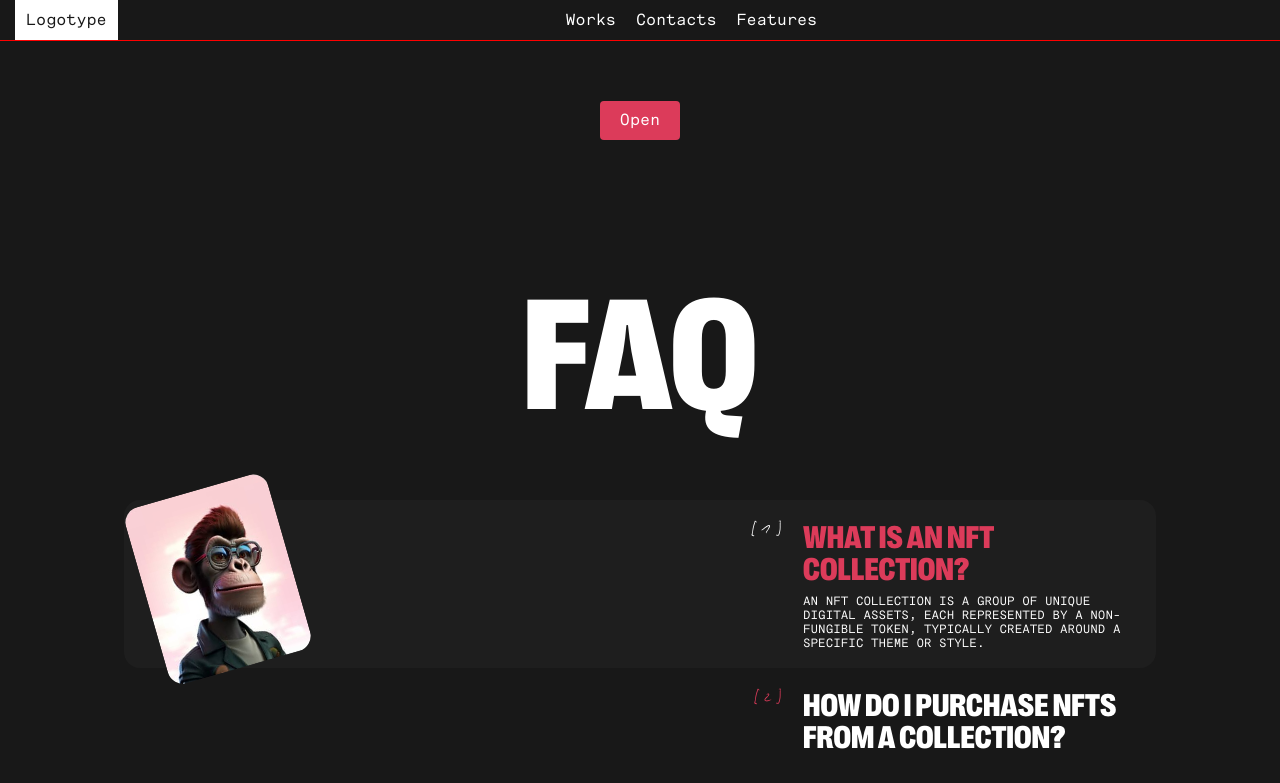
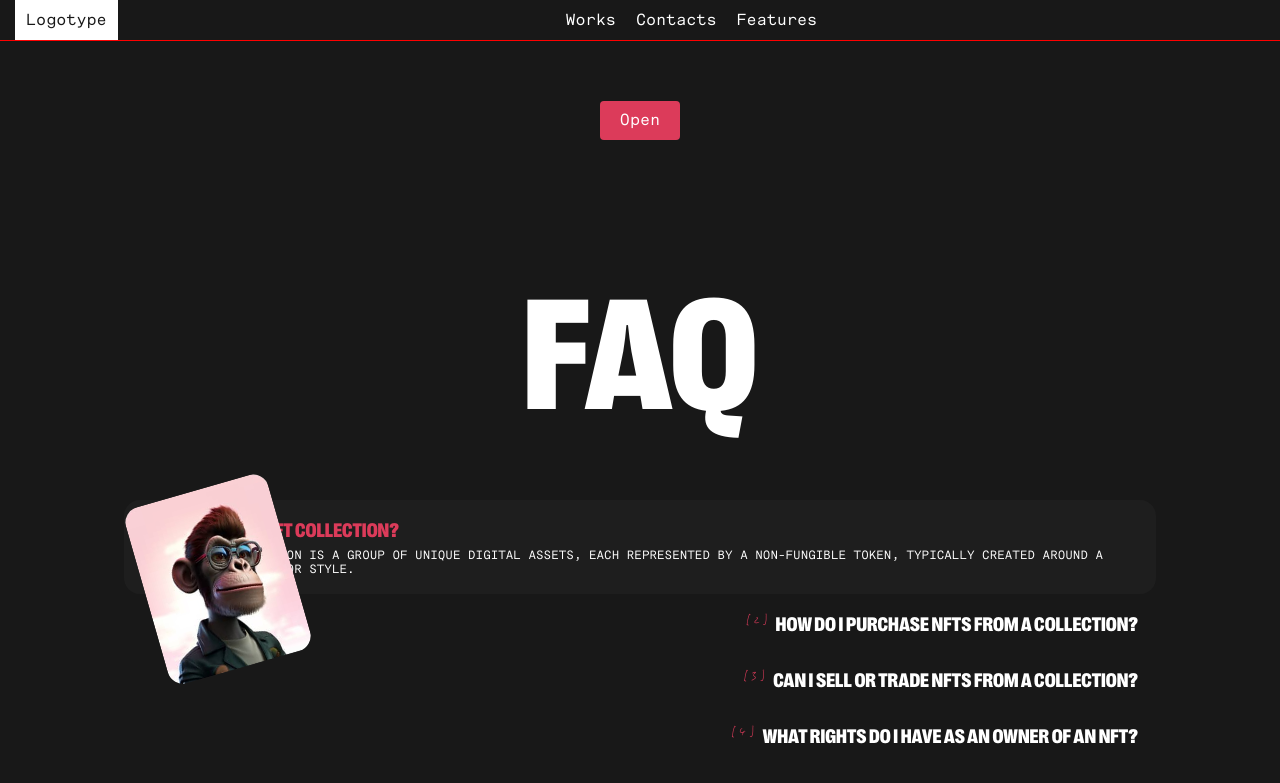
Before and after one commit to aleks-martyn/tutorial, a plain HTML site: page index.html in a window 1280 px wide. Shown: the top 783 px of the page. Drawn offline with nearby package versions, Linux system fonts and the light colour scheme.

Commit message:
Update styles.css

```diff
--- a/css/styles.css
+++ b/css/styles.css
@@ -255,13 +255,19 @@ body.no-scroll {
 .label {
   position: relative;
   display: flex;
-  justify-content: flex-end;
-  padding-block: 18px;
-  padding-right: 18px;
+  padding: 8px;
   background-color: transparent;
-  border-radius: 1rem;
+  border-radius: 0.75rem;
   cursor: pointer;
   transition: background-color var(--tra);
+}
+
+@media screen and (min-width: 768px) {
+  .label {
+    justify-content: flex-end;
+    padding: 18px;
+    border-radius: 1rem;
+  }
 }
 
 .input:checked + .label {
@@ -275,9 +281,12 @@ body.no-scroll {
 
 .label::before {
   content: '[ 1 ]';
-  margin-right: 21px;
-  padding-top: 5px;
+  margin-right: 8px;
   font-family: 'BiroScriptPlus';
+  font-weight: 400;
+  font-size: 0.75rem;
+  line-height: 1.67;
+  text-wrap-mode: nowrap;
   color: #dc3b5a;
   transition: color var(--tra);
 }
@@ -327,13 +336,13 @@ body.no-scroll {
 .text-group {
   display: flex;
   flex-direction: column;
-  gap: 12px;
-  width: 335px;
+  gap: 10px;
 }
 
 .question {
   font-family: 'RightGrotesk-CompactBlack';
-  font-size: 2rem;
+  font-weight: 900;
+  font-size: 1.25rem;
   line-height: 1;
   text-transform: uppercase;
   transition: color var(--tra);
@@ -346,6 +355,7 @@ body.no-scroll {
 
 .answer {
   position: absolute;
+  font-weight: 400;
   font-size: 0.75rem;
   line-height: 1.17;
   text-transform: uppercase;
```
